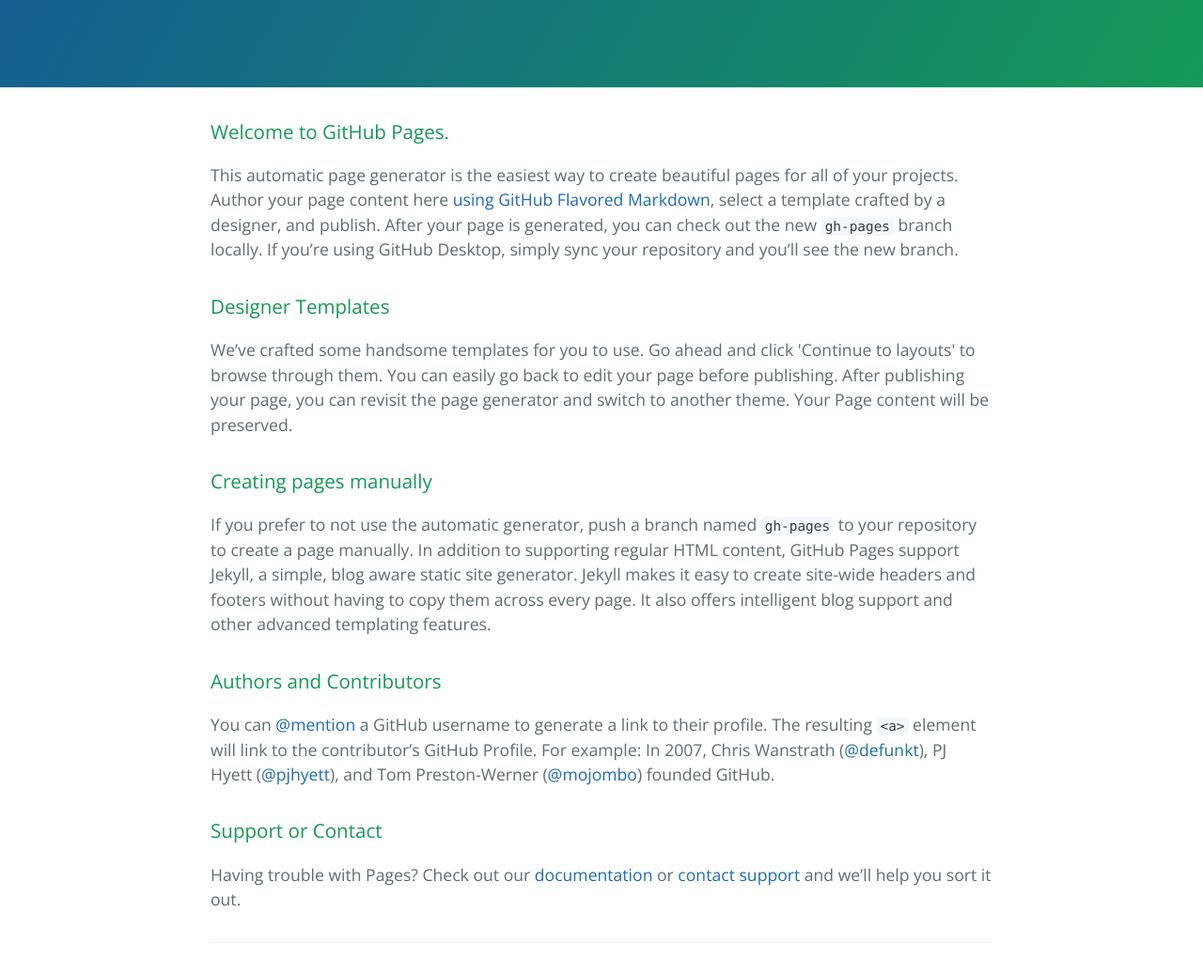
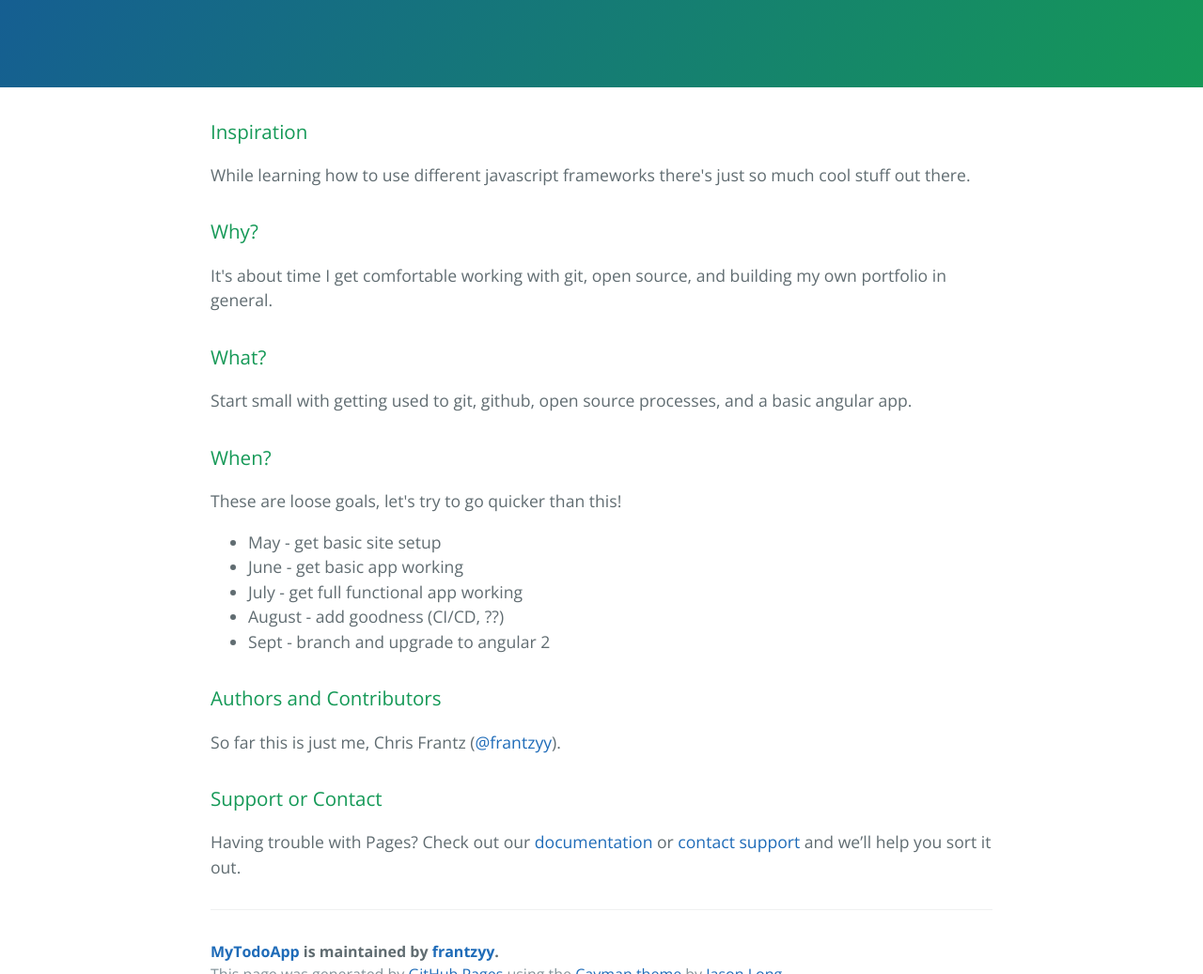
Before and after one commit to frantzyy/myTodoApp, a plain HTML site: page index.html in a window 1280 px wide. Shown: the part 290-1327 px from the top of the page at 94% size. Drawn offline with nearby package versions, Linux system fonts and the light colour scheme.

```diff
--- a/index.html
+++ b/index.html
@@ -20,24 +20,37 @@
 
     <section class="main-content">
       <h3>
-<a id="welcome-to-github-pages" class="anchor" href="#welcome-to-github-pages" aria-hidden="true"><span aria-hidden="true" class="octicon octicon-link"></span></a>Welcome to GitHub Pages.</h3>
+<a id="inspiration" class="anchor" href="#inspiration" aria-hidden="true"><span aria-hidden="true" class="octicon octicon-link"></span></a>Inspiration</h3>
 
-<p>This automatic page generator is the easiest way to create beautiful pages for all of your projects. Author your page content here <a href="https://guides.github.com/features/mastering-markdown/">using GitHub Flavored Markdown</a>, select a template crafted by a designer, and publish. After your page is generated, you can check out the new <code>gh-pages</code> branch locally. If you’re using GitHub Desktop, simply sync your repository and you’ll see the new branch.</p>
+<p>While learning how to use different javascript frameworks there's just so much cool stuff out there.</p>
 
 <h3>
-<a id="designer-templates" class="anchor" href="#designer-templates" aria-hidden="true"><span aria-hidden="true" class="octicon octicon-link"></span></a>Designer Templates</h3>
+<a id="why" class="anchor" href="#why" aria-hidden="true"><span aria-hidden="true" class="octicon octicon-link"></span></a>Why?</h3>
 
-<p>We’ve crafted some handsome templates for you to use. Go ahead and click 'Continue to layouts' to browse through them. You can easily go back to edit your page before publishing. After publishing your page, you can revisit the page generator and switch to another theme. Your Page content will be preserved.</p>
+<p>It's about time I get comfortable working with git, open source, and building my own portfolio in general.</p>
 
 <h3>
-<a id="creating-pages-manually" class="anchor" href="#creating-pages-manually" aria-hidden="true"><span aria-hidden="true" class="octicon octicon-link"></span></a>Creating pages manually</h3>
+<a id="what" class="anchor" href="#what" aria-hidden="true"><span aria-hidden="true" class="octicon octicon-link"></span></a>What?</h3>
 
-<p>If you prefer to not use the automatic generator, push a branch named <code>gh-pages</code> to your repository to create a page manually. In addition to supporting regular HTML content, GitHub Pages support Jekyll, a simple, blog aware static site generator. Jekyll makes it easy to create site-wide headers and footers without having to copy them across every page. It also offers intelligent blog support and other advanced templating features.</p>
+<p>Start small with getting used to git, github, open source processes, and a basic angular app.</p>
+
+<h3>
+<a id="when" class="anchor" href="#when" aria-hidden="true"><span aria-hidden="true" class="octicon octicon-link"></span></a>When?</h3>
+
+<p>These are loose goals, let's try to go quicker than this!</p>
+
+<ul>
+<li>May - get basic site setup</li>
+<li>June - get basic app working</li>
+<li>July - get full functional app working</li>
+<li>August - add goodness (CI/CD, ??)</li>
+<li>Sept - branch and upgrade to angular 2</li>
+</ul>
 
 <h3>
 <a id="authors-and-contributors" class="anchor" href="#authors-and-contributors" aria-hidden="true"><span aria-hidden="true" class="octicon octicon-link"></span></a>Authors and Contributors</h3>
 
-<p>You can <a href="https://help.github.com/articles/basic-writing-and-formatting-syntax/#mentioning-users-and-teams" class="user-mention">@mention</a> a GitHub username to generate a link to their profile. The resulting <code>&lt;a&gt;</code> element will link to the contributor’s GitHub Profile. For example: In 2007, Chris Wanstrath (<a href="https://github.com/defunkt" class="user-mention">@defunkt</a>), PJ Hyett (<a href="https://github.com/pjhyett" class="user-mention">@pjhyett</a>), and Tom Preston-Werner (<a href="https://github.com/mojombo" class="user-mention">@mojombo</a>) founded GitHub.</p>
+<p>So far this is just me, Chris Frantz (<a href="https://github.com/frantzyy" class="user-mention">@frantzyy</a>).</p>
 
 <h3>
 <a id="support-or-contact" class="anchor" href="#support-or-contact" aria-hidden="true"><span aria-hidden="true" class="octicon octicon-link"></span></a>Support or Contact</h3>
```
Also changed, not shown: params.json (+1 -1 lines).
